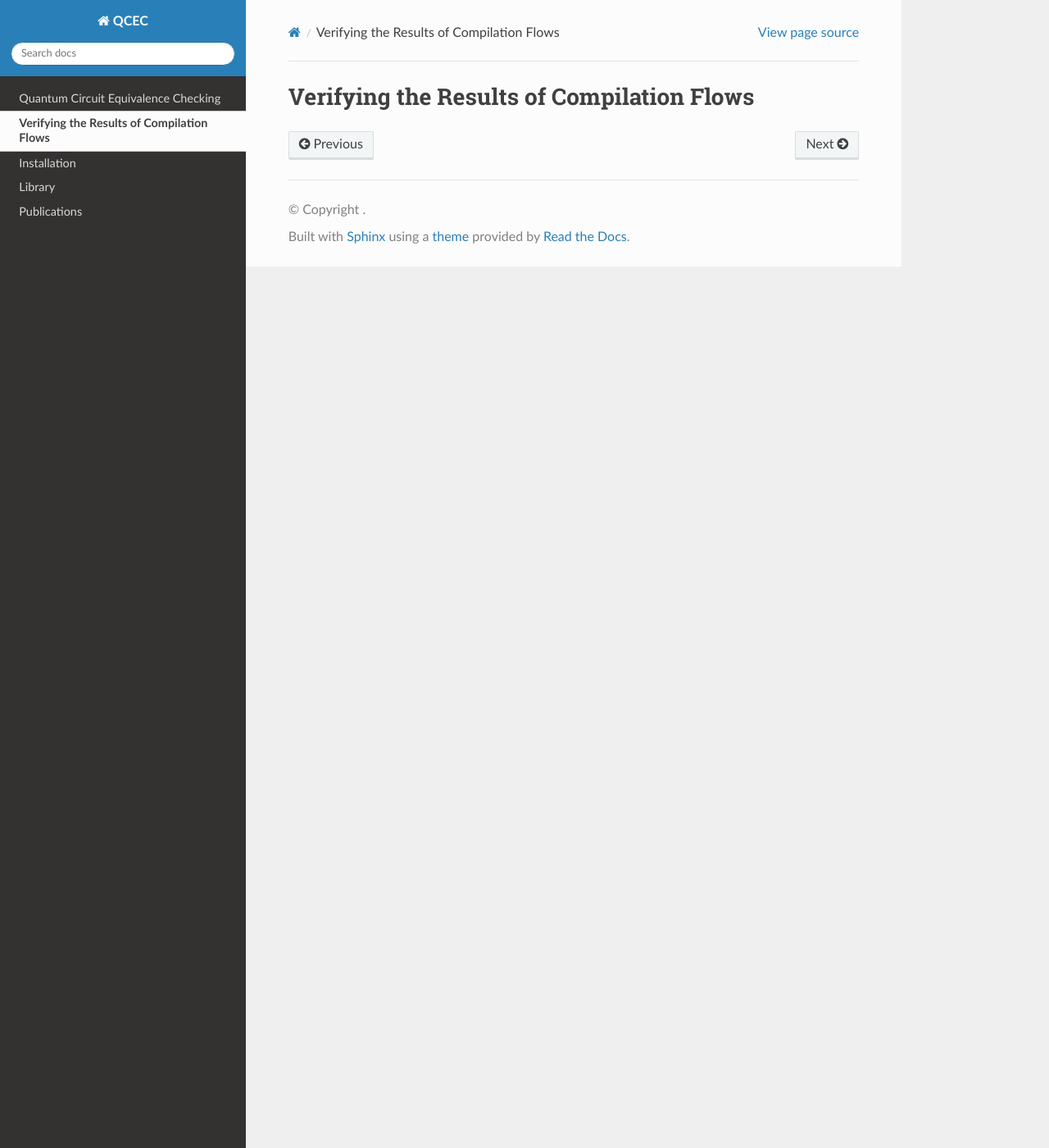
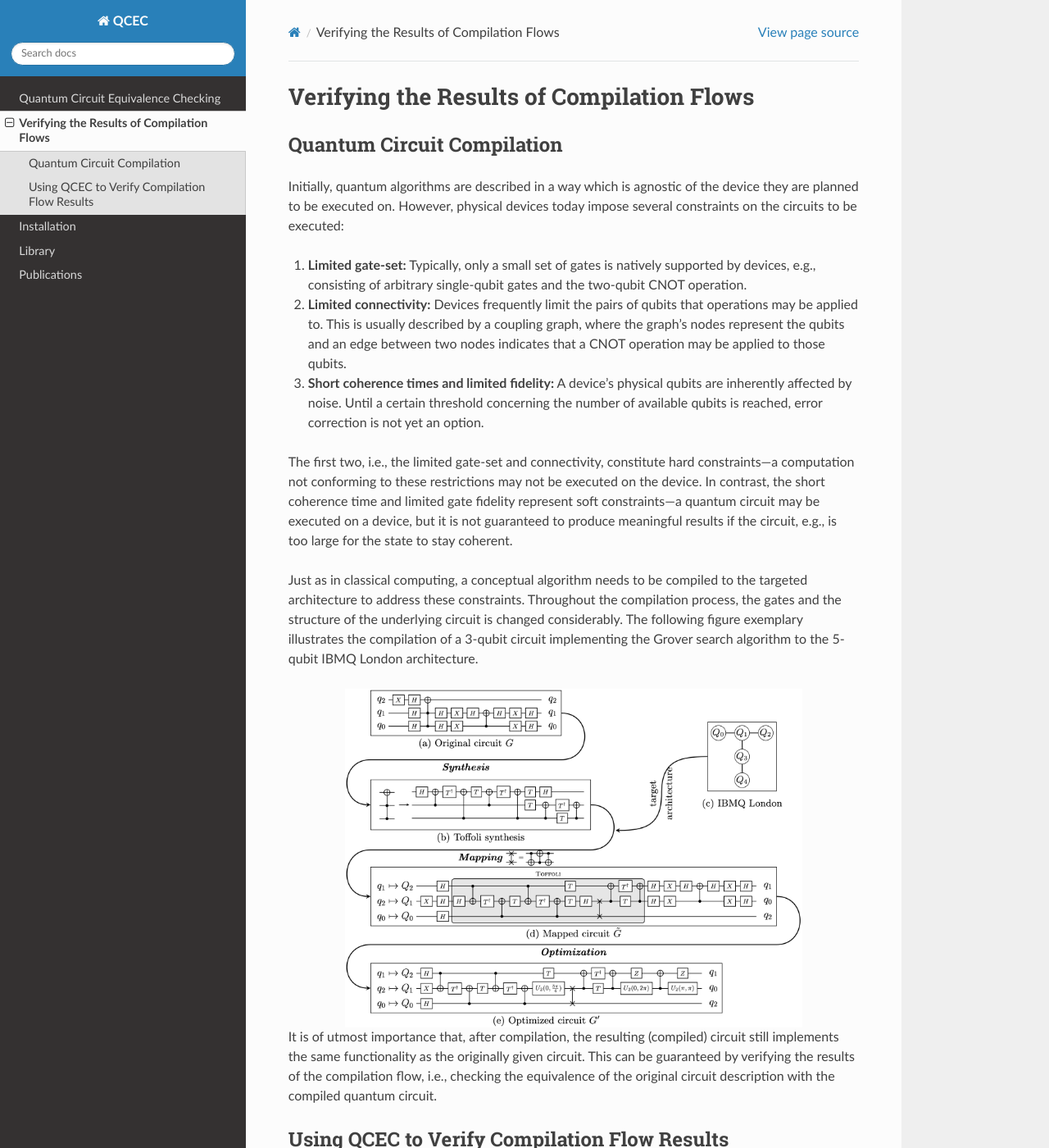
Before and after one commit to cda-tum/mqt-qcec, a Sphinx documentation site: the page built from docs/source/CompilationFlowVerification.rst, in a window 1280 px wide and 1400 px high. Shown: the whole window at 82% size. Built offline with Sphinx 7.4.7 and the Read the Docs theme 2.0.0, drawn with Linux system fonts in a browser that asks for light colours; the version number could not be read and is left out; cross-references to code outside the pages are shown as plain code; some of the changed text lies outside the part shown.

Commit message:
📝add compilation flow verification documentation
Signed-off-by: Lukas Burgholzer <lukas.burgholzer@jku.at>

```diff
--- a/docs/source/CompilationFlowVerification.rst
+++ b/docs/source/CompilationFlowVerification.rst
@@ -1,2 +1,91 @@
 Verifying the Results of Compilation Flows
 ==========================================
+
+    .. currentmodule:: mqt.qcec
+
+Quantum Circuit Compilation
+###########################
+
+Initially, quantum algorithms are described in a way which is agnostic of the device they are planned to be executed on.
+However, physical devices today impose several constraints on the circuits to be executed:
+
+1. **Limited gate-set:** Typically, only a small set of gates is natively supported by devices, e.g., consisting of arbitrary single-qubit gates and the two-qubit CNOT operation.
+
+2. **Limited connectivity:** Devices frequently limit the pairs of qubits that operations may be applied to. This is usually described by a coupling graph, where the graph’s nodes represent the qubits and an edge between two nodes indicates that a CNOT operation may be applied to those qubits.
+
+3. **Short coherence times and limited fidelity:** A device’s physical qubits are inherently affected by noise. Until a certain threshold concerning the number of available qubits is reached, error correction is not yet an option.
+
+The first two, i.e., the limited gate-set and connectivity, constitute hard constraints---a computation not conforming to these restrictions may not be executed on the device. In contrast, the short coherence time and limited gate fidelity represent soft constraints---a quantum circuit may be executed on a device, but it is not guaranteed to produce meaningful results if the circuit, e.g., is too large for the state to stay coherent.
+
+Just as in classical computing, a conceptual algorithm needs to be compiled to the targeted architecture to address these constraints.
+Throughout the compilation process, the gates and the structure of the underlying circuit is changed considerably.
+The following figure exemplary illustrates the compilation of a 3-qubit circuit implementing the Grover search algorithm to the 5-qubit IBMQ London architecture.
+
+.. image:: /images/compilation_flow.png
+   :width: 80%
+   :alt: Illustration of the QCEC verification flow
+   :align: center
+
+It is of utmost importance that, after compilation, the resulting (compiled) circuit still implements the same functionality as the originally given circuit.
+This can be guaranteed by verifying the results of the compilation flow, i.e., checking the equivalence of the original circuit description with the compiled quantum circuit.
+
+Using QCEC to Verify Compilation Flow Results
+#############################################
+
+QCEC provides a dedicated method for verifying that a quantum circuit has been compiled correctly based on the methods proposed in :cite:p:`burgholzer2020verifyingResultsIBM`.
+
+First, construct your quantum circuit as usual.
+
+.. code-block:: python
+
+        from qiskit import QuantumCircuit
+
+        circ = QuantumCircuit(3)
+        circ.x(2)
+        circ.h(range(3))
+        circ.ccx(0, 1, 2)
+        circ.h(range(2))
+        circ.x(range(2))
+        circ.h(1)
+        circ.x(range(2))
+        circ.h(range(2))
+        circ.measure_all()
+        print(circ.draw(fold=-1))
+
+Then, compile the circuit to the desired target architecture.
+
+.. code-block:: python
+
+    from qiskit import transpile
+    from qiskit.test.mock import FakeLondon
+
+    # compile circuit to 5-qubit London Architecture
+    optimization_level = 1
+    circ_comp = transpile(circ, backend=FakeLondon(), optimization_level=optimization_level)
+    print(circ_comp.draw(fold=-1))
+
+Verifying that the circuit has been compiled correctly using QCEC is as easy as
+
+.. code-block:: python
+
+    from mqt import qcec
+
+    # verify that the circuit has been compiled correctly
+    result = qcec.verify_compilation(circ, circ_comp, optimization_level=optimization_level)
+
+    # print the result
+    print(result.equivalence)
+
+At the moment, the :func:`verify_compilation` function provides dedicated verification profiles for IBM's Qiskit with the following configuration options:
+
+- :attr:`optimization_level`: The optimization level used for transpilation (*O0* to *O3*). Defaults to :code:`1`.
+
+- :attr:`ancilla_mode`: The ancilla mode used for realizing multi-controlled Toffoli gates, as available in Qiskit:
+
+    - :code:`noancilla` using no additional qubits (**default**),
+
+    - :code:`recursion` using a single additional qubit, or
+
+    - :code:`v-chain` using :code:`n_max_controls-2` additional qubits.
+
+- :attr:`configuration`: An instance of :class:`Configuration` that is used for configuring QCEC.
```
Also changed, not shown: docs/source/images/compilation_flow.png (added).
